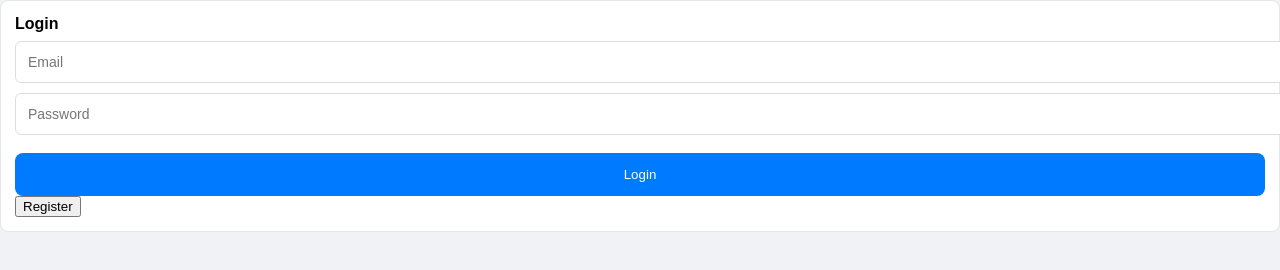
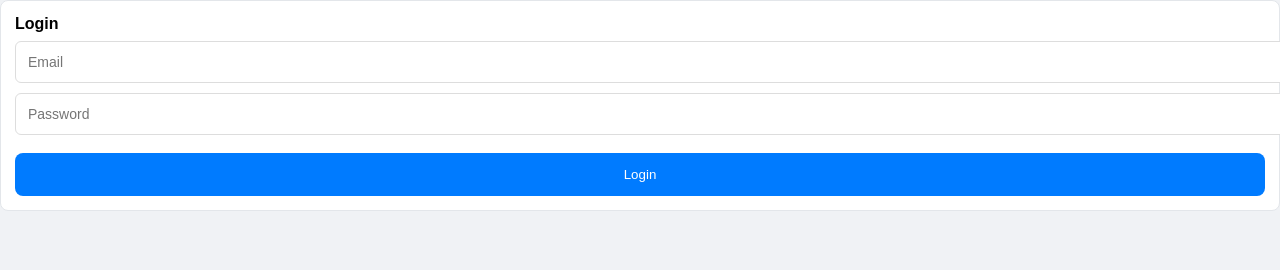
Before and after one commit to gschumacher87-art/mechanix-project, a plain HTML site: page index.html in a window 1280 px wide. Drawn offline with Linux system fonts and the light colour scheme.

Commit message:
Update index.html

```diff
--- a/index.html
+++ b/index.html
@@ -18,7 +18,6 @@
         <input id="loginPassword" type="password" placeholder="Password">
 
         <button class="primary" onclick="login()">Login</button>
-        <button onclick="register()">Register</button>
 
         <div id="loginError" style="color:red;"></div>
     </div>
```
